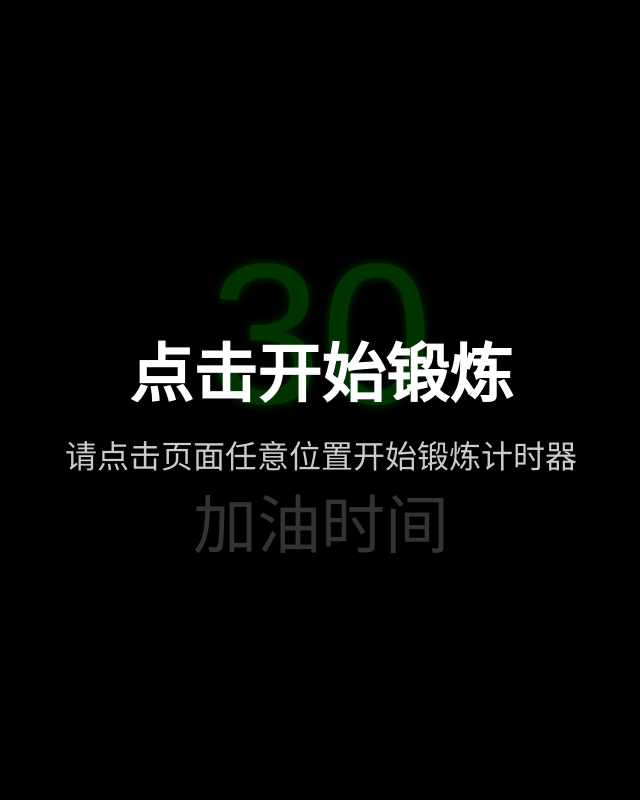
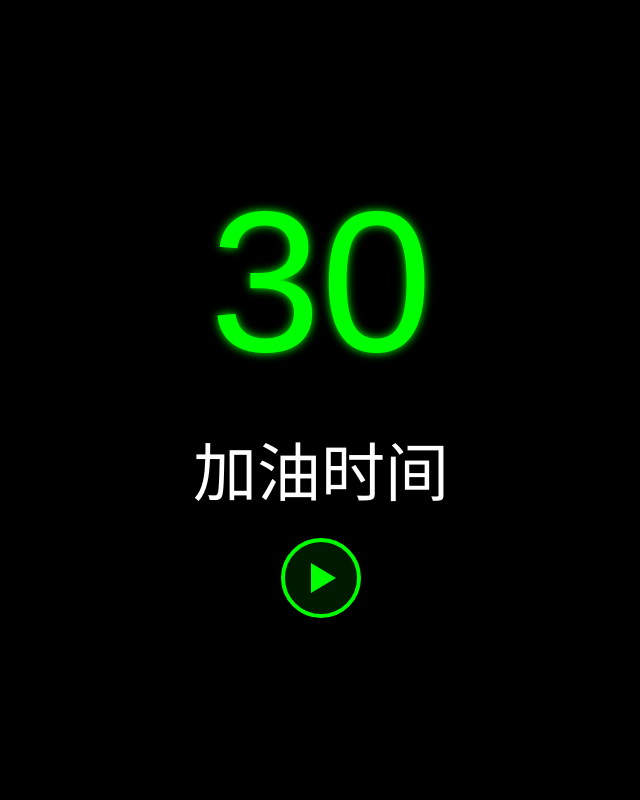
Before and after one commit to ajmd789/Zpython, a Django app: page /duanlian in a window 1280 px wide. Shown: the whole page, without its empty margins (319-959 px from the left). Run offline with Django 4.2, Linux system fonts and the light colour scheme; some web fonts are replaced.

Commit message:
feat(锻炼页面): 添加播放按钮并优化交互体验
- 替换原有的全页面点击交互为专用播放按钮
- 添加按钮悬停和点击动画效果
- 优化横屏模式下的按钮位置
- 移除不必要的全局事件监听器

```diff
--- a/zapp/templates/zapp/duanlian.html
+++ b/zapp/templates/zapp/duanlian.html
@@ -86,6 +86,33 @@
             opacity: 0.8;
         }
 
+        /* 开始播放按钮样式 */
+        #play-button-container {
+            display: flex;
+            justify-content: center;
+            align-items: center;
+            margin-top: 5vh;
+            cursor: pointer;
+            transition: all 0.3s ease;
+        }
+
+        #play-button {
+            transition: transform 0.2s ease;
+        }
+
+        #play-button:hover {
+            transform: scale(1.1);
+        }
+
+        #play-button:active {
+            transform: scale(0.95);
+        }
+
+        /* 隐藏按钮的样式 */
+        #play-button-container.hidden {
+            display: none;
+        }
+
         /* 横屏样式调整 */
         @media screen and (orientation: landscape) {
             #timer {
@@ -103,6 +130,10 @@
             .prompt-content p {
                 font-size: 4vh;
             }
+
+            #play-button-container {
+                margin-top: 3vh;
+            }
         }
     </style>
 </head>
@@ -110,13 +141,12 @@
     <div id="timer-container">
         <div id="timer">30</div>
         <div id="status">加油时间</div>
-    </div>
-
-    <!-- 用户交互提示 -->
-    <div id="interaction-prompt">
-        <div class="prompt-content">
-            <h2>点击开始锻炼</h2>
-            <p>请点击页面任意位置开始锻炼计时器</p>
+        <!-- 开始播放按钮 -->
+        <div id="play-button-container">
+            <svg id="play-button" width="80" height="80" viewBox="0 0 80 80" fill="none" xmlns="http://www.w3.org/2000/svg">
+                <circle cx="40" cy="40" r="38" stroke="#00ff00" stroke-width="4" fill="rgba(0, 255, 0, 0.1)"/>
+                <path d="M30 25L55 40L30 55V25Z" fill="#00ff00"/>
+            </svg>
         </div>
     </div>
 
@@ -129,7 +159,8 @@
         const statusElement = document.getElementById('status');
         const audioRefuel = document.getElementById('audio-refuel');
         const audioRest = document.getElementById('audio-rest');
-        const interactionPrompt = document.getElementById('interaction-prompt');
+        const playButtonContainer = document.getElementById('play-button-container');
+        const playButton = document.getElementById('play-button');
 
         // 状态常量
         const STATUS_REFUEL = '加油';
@@ -189,17 +220,15 @@
 
             userInteracted = true;
 
-            // 隐藏交互提示
-            interactionPrompt.style.display = 'none';
+            // 隐藏播放按钮
+            playButtonContainer.classList.add('hidden');
 
             // 开始播放音频和计时器
             playAudio(currentStatus);
             timerInterval = setInterval(timer, 1000);
 
-            // 移除所有交互事件监听器
-            document.removeEventListener('click', handleUserInteraction);
-            document.removeEventListener('touchstart', handleUserInteraction);
-            document.removeEventListener('keydown', handleUserInteraction);
+            // 移除播放按钮的事件监听器
+            playButtonContainer.removeEventListener('click', handleUserInteraction);
         }
 
         // 页面加载完成后初始化
@@ -208,10 +237,8 @@
         // 处理窗口大小变化
         window.addEventListener('resize', updateDisplay);
 
-        // 添加用户交互事件监听器
-        document.addEventListener('click', handleUserInteraction);
-        document.addEventListener('touchstart', handleUserInteraction);
-        document.addEventListener('keydown', handleUserInteraction);
+        // 添加播放按钮事件监听器
+        playButtonContainer.addEventListener('click', handleUserInteraction);
     </script>
 </body>
 </html>
```
